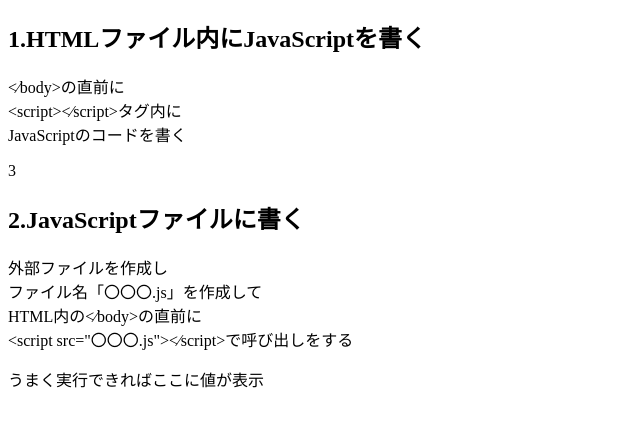
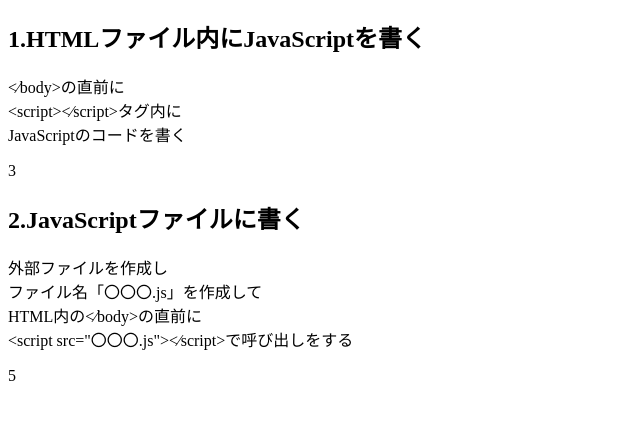
Before and after one commit to s24002/JavaScript., a plain HTML site: page CH02/index.html in a window 1280 px wide. Shown: the part 70-496 px from the top of the page, without its empty margins (0-640 px from the left). Drawn offline with Linux system fonts and the light colour scheme.

Commit message:
お手柔らかに

```diff
--- /dev/null
+++ b/CH02/Script.js
@@ -0,0 +1,3 @@
+const cal2 = 2 + 3;
+console.log(cal2); // => 5
+document.getElementById('CH02-2').textContent = cal2;
--- a/CH02/index.html
+++ b/CH02/index.html
@@ -28,10 +28,9 @@
 		console.log(cal1); //=>3
 		document.getElementById('CH02-1').textContent = cal1;
 
-	</script>
-
+		</Script>
 	<!-- 2.JavaScriptファイルに書く -->
 	<!-- 外部ファイルを読み込む.JavaScriptファイルに書く -->
-
+	<script src="Script.js"></Script>
 </body>
 </html>
```
